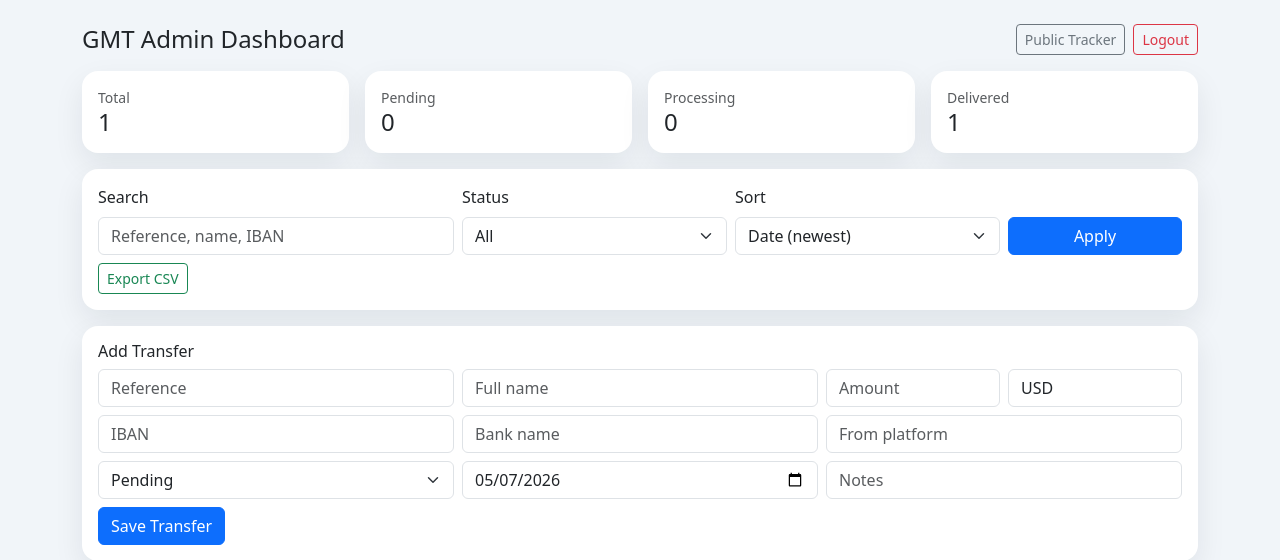
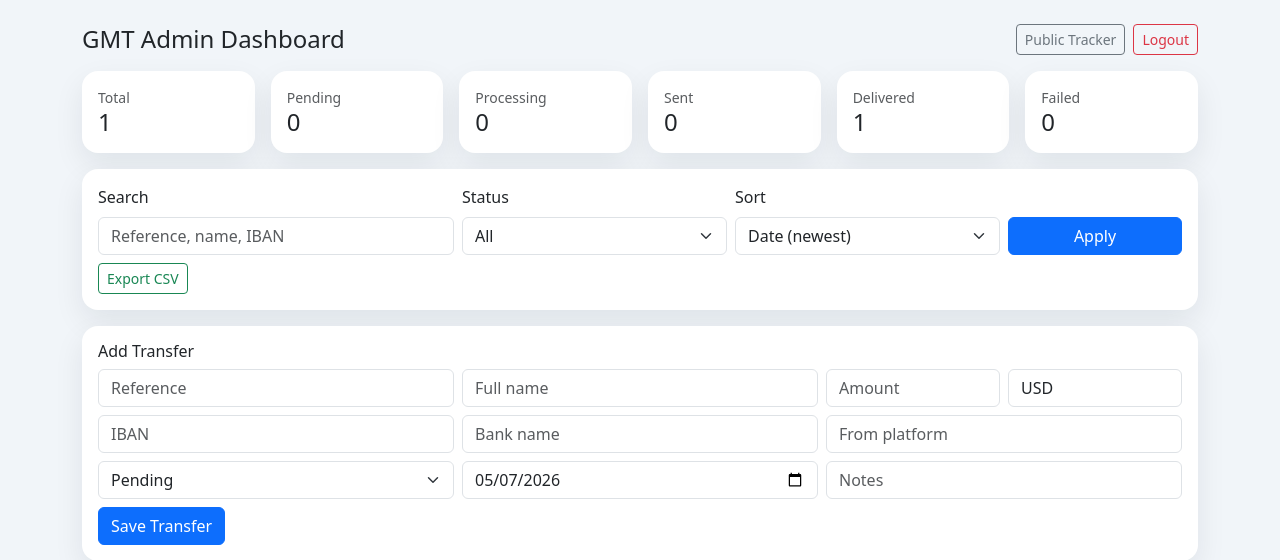
Before and after one commit to berndmarcel860-byte/Globalmt, a PHP site: page /admin/admin.php in a window 1280 px wide. Shown: the top 560 px of the page. Run offline with PHP 8.4, Linux system fonts and the light colour scheme; the visitor is signed in with stand-in values (Sample User, id 1); data comes from the database, SQL or seed files in the repository; both versions use the stored data as it was after the commit.

Commit message:
Replace localStorage flow with PHP MySQL tracker and admin dashboard
Agent-Logs-Url: https://github.com/berndmarcel860-byte/Globalmt/sessions/5ee0692b-fa40-49f7-88dd-ba8f17530429

Co-authored-by: berndmarcel860-byte <237513138+berndmarcel860-byte@users.noreply.github.com>

```diff
--- a/admin/admin.php
+++ b/admin/admin.php
@@ -4,6 +4,7 @@ declare(strict_types=1);
 
 session_start();
 require_once dirname(__DIR__) . '/config.php';
+require_once dirname(__DIR__) . '/utils.php';
 
 function e(string $value): string
 {
@@ -30,7 +31,31 @@ function requireCsrf(): void
 
 function loggedIn(): bool
 {
-    return !empty($_SESSION['admin_user']);
+    return isset($_SESSION['admin_user']) && is_string($_SESSION['admin_user']) && $_SESSION['admin_user'] !== '';
+}
+
+function requireAuth(): void
+{
+    if (!loggedIn()) {
+        http_response_code(403);
+        exit('Unauthorized.');
+    }
+}
+
+function validateTransferPayload(array $payload): array
+{
+    $requiredFields = ['reference_number', 'full_name', 'iban', 'bank_name', 'from_platform', 'transaction_date'];
+    foreach ($requiredFields as $field) {
+        if (($payload[$field] ?? '') === '') {
+            return ['All required fields must be provided.'];
+        }
+    }
+
+    if (($payload['amount'] ?? 0) <= 0) {
+        return ['Amount must be greater than zero.'];
+    }
+
+    return [];
 }
 
 $errors = [];
@@ -43,12 +68,14 @@ if (isset($_GET['logout'])) {
 }
 
 if (isset($_GET['export']) && loggedIn()) {
+    requireAuth();
     $stmt = db()->query('SELECT reference_number, full_name, amount, currency, iban, bank_name, from_platform, status, transaction_date, notes FROM transfers ORDER BY transaction_date DESC');
     header('Content-Type: text/csv; charset=utf-8');
     header('Content-Disposition: attachment; filename="gmt_transfers.csv"');
     $output = fopen('php://output', 'w');
     fputcsv($output, ['reference_number', 'full_name', 'amount', 'currency', 'iban', 'bank_name', 'from_platform', 'status', 'transaction_date', 'notes']);
     while ($row = $stmt->fetch()) {
+        $row['iban'] = maskIban((string)($row['iban'] ?? ''));
         fputcsv($output, $row);
     }
     fclose($output);
@@ -64,6 +91,7 @@ if (isset($_POST['login'])) {
         $stmt->execute(['username' => $username]);
         $admin = $stmt->fetch();
         if ($admin && password_verify($password, (string)$admin['password_hash'])) {
+            session_regenerate_id(true);
             $_SESSION['admin_user'] = $admin['username'];
             header('Location: admin.php');
             exit;
@@ -91,13 +119,28 @@ if (loggedIn() && isset($_POST['save_transfer'])) {
         'notes' => trim((string)($_POST['notes'] ?? '')),
     ];
 
-    if ($payload['reference_number'] === '' || $payload['full_name'] === '' || $payload['amount'] <= 0 || $payload['iban'] === '' || $payload['bank_name'] === '' || $payload['from_platform'] === '' || $payload['transaction_date'] === '') {
-        $errors[] = 'All required fields must be provided.';
+    $validationErrors = validateTransferPayload($payload);
+    if ($validationErrors !== []) {
+        $errors = array_merge($errors, $validationErrors);
     } else {
         try {
             if ($id > 0) {
                 $payload['id'] = $id;
-                $sql = 'UPDATE transfers SET reference_number=:reference_number, full_name=:full_name, amount=:amount, currency=:currency, iban=:iban, bank_name=:bank_name, from_platform=:from_platform, status=:status, transaction_date=:transaction_date, notes=:notes WHERE id=:id';
+                $sql = <<<SQL
+                    UPDATE transfers
+                    SET
+                        reference_number = :reference_number,
+                        full_name = :full_name,
+                        amount = :amount,
+                        currency = :currency,
+                        iban = :iban,
+                        bank_name = :bank_name,
+                        from_platform = :from_platform,
+                        status = :status,
+                        transaction_date = :transaction_date,
+                        notes = :notes
+                    WHERE id = :id
+                SQL;
                 db()->prepare($sql)->execute($payload);
             } else {
                 $sql = 'INSERT INTO transfers (reference_number, full_name, amount, currency, iban, bank_name, from_platform, status, transaction_date, notes) VALUES (:reference_number, :full_name, :amount, :currency, :iban, :bank_name, :from_platform, :status, :transaction_date, :notes)';
@@ -138,14 +181,27 @@ $filters = [
     'sort' => trim((string)($_GET['sort'] ?? 'transaction_date_desc')),
 ];
 
-$stats = ['total' => 0, 'pending' => 0, 'processing' => 0, 'delivered' => 0];
+$stats = ['total' => 0, 'pending' => 0, 'processing' => 0, 'sent' => 0, 'delivered' => 0, 'failed' => 0];
 $rows = [];
 
 if (loggedIn()) {
-    $stats['total'] = (int)db()->query('SELECT COUNT(*) FROM transfers')->fetchColumn();
-    $stats['pending'] = (int)db()->query("SELECT COUNT(*) FROM transfers WHERE status='Pending'")->fetchColumn();
-    $stats['processing'] = (int)db()->query("SELECT COUNT(*) FROM transfers WHERE status='Processing'")->fetchColumn();
-    $stats['delivered'] = (int)db()->query("SELECT COUNT(*) FROM transfers WHERE status='Delivered'")->fetchColumn();
+    $statsSql = <<<SQL
+        SELECT
+            COUNT(*) AS total,
+            SUM(CASE WHEN status = 'Pending' THEN 1 ELSE 0 END) AS pending,
+            SUM(CASE WHEN status = 'Processing' THEN 1 ELSE 0 END) AS processing,
+            SUM(CASE WHEN status = 'Sent' THEN 1 ELSE 0 END) AS sent,
+            SUM(CASE WHEN status = 'Delivered' THEN 1 ELSE 0 END) AS delivered,
+            SUM(CASE WHEN status = 'Failed' THEN 1 ELSE 0 END) AS failed
+        FROM transfers
+    SQL;
+    $statsRow = db()->query($statsSql)->fetch() ?: [];
+    $stats['total'] = (int)($statsRow['total'] ?? 0);
+    $stats['pending'] = (int)($statsRow['pending'] ?? 0);
+    $stats['processing'] = (int)($statsRow['processing'] ?? 0);
+    $stats['sent'] = (int)($statsRow['sent'] ?? 0);
+    $stats['delivered'] = (int)($statsRow['delivered'] ?? 0);
+    $stats['failed'] = (int)($statsRow['failed'] ?? 0);
 
     $where = [];
     $params = [];
@@ -160,12 +216,13 @@ if (loggedIn()) {
         $params['status'] = $filters['status'];
     }
 
-    $sortSql = match ($filters['sort']) {
+    $allowedSorts = [
+        'transaction_date_desc' => 'transaction_date DESC',
         'reference_asc' => 'reference_number ASC',
         'name_asc' => 'full_name ASC',
         'amount_desc' => 'amount DESC',
-        default => 'transaction_date DESC'
-    };
+    ];
+    $sortSql = $allowedSorts[$filters['sort']] ?? $allowedSorts['transaction_date_desc'];
 
     $sql = 'SELECT * FROM transfers';
     if ($where) {
@@ -221,7 +278,6 @@ $formValues = $editing ?: [
   <?php if (!loggedIn()): ?>
     <div class="card card-soft p-4 mx-auto" style="max-width:420px;">
       <h2 class="h5">Admin Login</h2>
-      <p class="text-muted small">Default seed account: admin / admin123</p>
       <form method="post">
         <div class="mb-3">
           <label class="form-label">Username</label>
@@ -236,10 +292,12 @@ $formValues = $editing ?: [
     </div>
   <?php else: ?>
     <div class="row g-3 mb-3">
-      <div class="col-6 col-md-3"><div class="card card-soft p-3"><small class="text-muted">Total</small><div class="h4 mb-0"><?= $stats['total'] ?></div></div></div>
-      <div class="col-6 col-md-3"><div class="card card-soft p-3"><small class="text-muted">Pending</small><div class="h4 mb-0"><?= $stats['pending'] ?></div></div></div>
-      <div class="col-6 col-md-3"><div class="card card-soft p-3"><small class="text-muted">Processing</small><div class="h4 mb-0"><?= $stats['processing'] ?></div></div></div>
-      <div class="col-6 col-md-3"><div class="card card-soft p-3"><small class="text-muted">Delivered</small><div class="h4 mb-0"><?= $stats['delivered'] ?></div></div></div>
+      <div class="col-6 col-md-4 col-lg-2"><div class="card card-soft p-3"><small class="text-muted">Total</small><div class="h4 mb-0"><?= $stats['total'] ?></div></div></div>
+      <div class="col-6 col-md-4 col-lg-2"><div class="card card-soft p-3"><small class="text-muted">Pending</small><div class="h4 mb-0"><?= $stats['pending'] ?></div></div></div>
+      <div class="col-6 col-md-4 col-lg-2"><div class="card card-soft p-3"><small class="text-muted">Processing</small><div class="h4 mb-0"><?= $stats['processing'] ?></div></div></div>
+      <div class="col-6 col-md-4 col-lg-2"><div class="card card-soft p-3"><small class="text-muted">Sent</small><div class="h4 mb-0"><?= $stats['sent'] ?></div></div></div>
+      <div class="col-6 col-md-4 col-lg-2"><div class="card card-soft p-3"><small class="text-muted">Delivered</small><div class="h4 mb-0"><?= $stats['delivered'] ?></div></div></div>
+      <div class="col-6 col-md-4 col-lg-2"><div class="card card-soft p-3"><small class="text-muted">Failed</small><div class="h4 mb-0"><?= $stats['failed'] ?></div></div></div>
     </div>
 
     <div class="card card-soft p-3 mb-3">
--- a/config.php
+++ b/config.php
@@ -2,11 +2,11 @@
 
 declare(strict_types=1);
 
-const DB_HOST = '127.0.0.1';
-const DB_PORT = '3306';
-const DB_NAME = 'globalmt';
-const DB_USER = 'root';
-const DB_PASS = '';
+function envValue(string $key, string $default): string
+{
+    $value = getenv($key);
+    return ($value === false || $value === '') ? $default : $value;
+}
 
 function db(): PDO
 {
@@ -16,9 +16,15 @@ function db(): PDO
         return $pdo;
     }
 
-    $dsn = sprintf('mysql:host=%s;port=%s;dbname=%s;charset=utf8mb4', DB_HOST, DB_PORT, DB_NAME);
+    $host = envValue('GMT_DB_HOST', '127.0.0.1');
+    $port = envValue('GMT_DB_PORT', '3306');
+    $name = envValue('GMT_DB_NAME', 'globalmt');
+    $user = envValue('GMT_DB_USER', 'root');
+    $pass = envValue('GMT_DB_PASS', '');
 
-    $pdo = new PDO($dsn, DB_USER, DB_PASS, [
+    $dsn = sprintf('mysql:host=%s;port=%s;dbname=%s;charset=utf8mb4', $host, $port, $name);
+
+    $pdo = new PDO($dsn, $user, $pass, [
         PDO::ATTR_ERRMODE => PDO::ERRMODE_EXCEPTION,
         PDO::ATTR_DEFAULT_FETCH_MODE => PDO::FETCH_ASSOC,
         PDO::ATTR_EMULATE_PREPARES => false,
--- /dev/null
+++ b/utils.php
@@ -0,0 +1,13 @@
+<?php
+
+declare(strict_types=1);
+
+function maskIban(string $iban): string
+{
+    $clean = preg_replace('/\s+/', '', $iban) ?? '';
+    if (strlen($clean) <= 8) {
+        return $clean;
+    }
+
+    return substr($clean, 0, 4) . ' •••• •••• ' . substr($clean, -4);
+}
```
Also changed, not shown: database/schema.sql (+7 -7 lines), index.php (+2 -11 lines), README.md.
